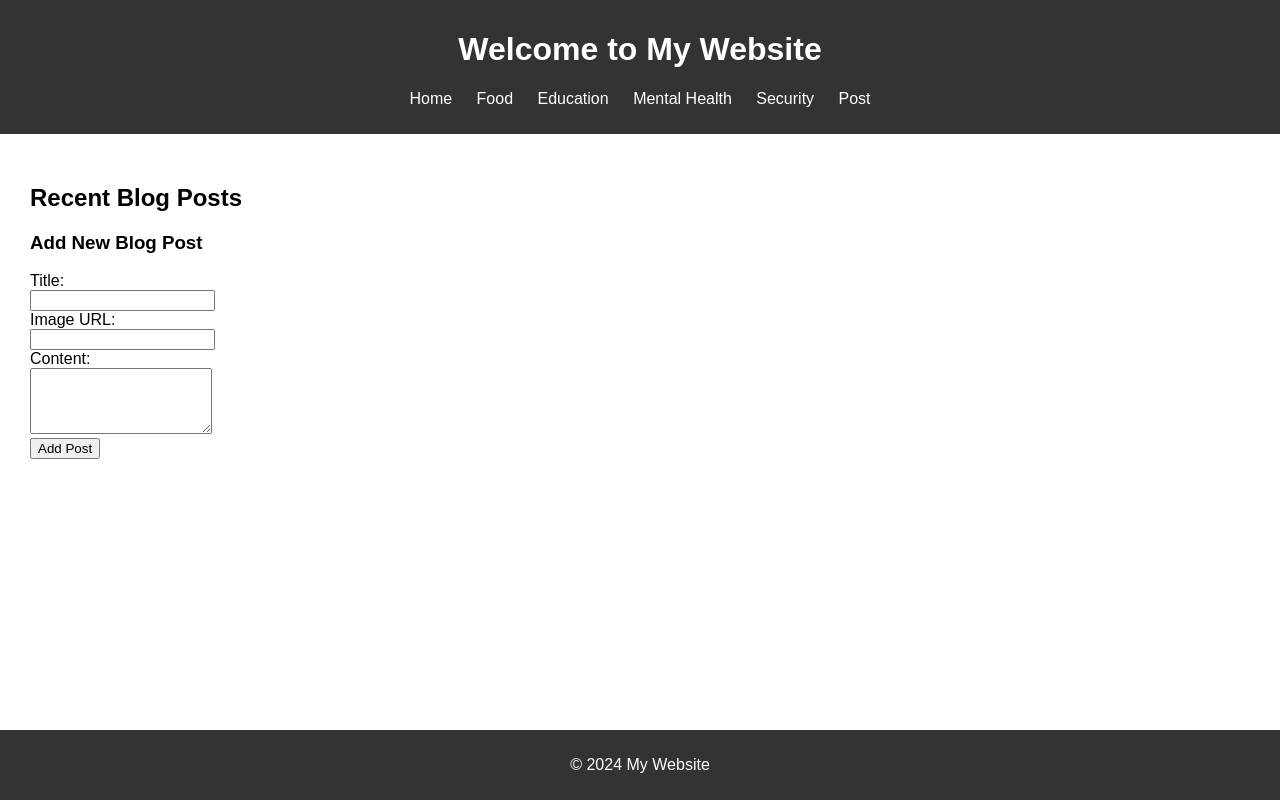
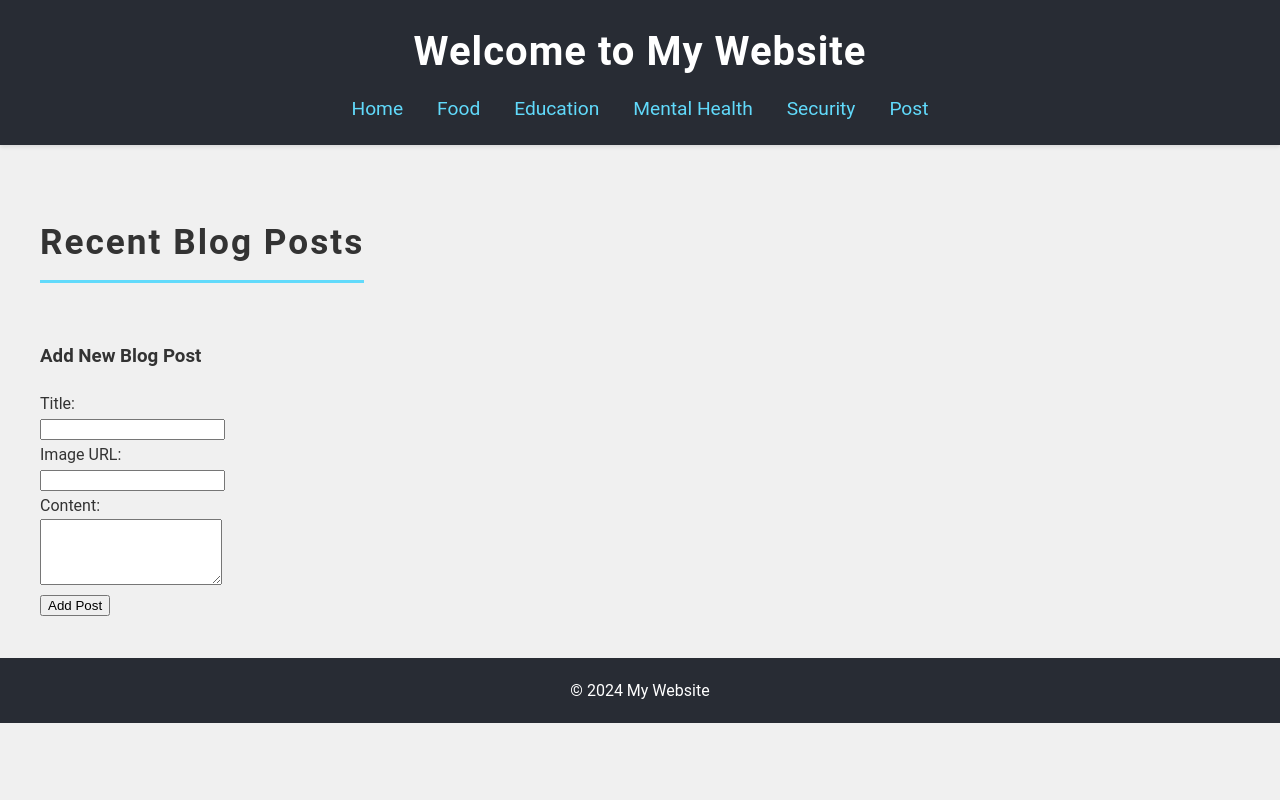
Before and after one commit to ImrulNYC/hack_ctp, a Flask app: page /post in a window 1280 px wide. Run offline with Flask 3, Linux system fonts and the light colour scheme.

Commit message:
added css for posts

```diff
--- a/static/styles.css
+++ b/static/styles.css
@@ -1,42 +1,153 @@
+/* General Styles */
 body {
-    font-family: Arial, sans-serif;
+    font-family: 'Roboto', sans-serif;
     margin: 0;
     padding: 0;
+    background-color: #f0f0f0;
+    color: #333;
+    line-height: 1.6;
 }
 
+/* Header Styles */
 header {
-    background-color: #333;
+    background-color: #282c34;
     color: white;
-    padding: 10px 0;
+    padding: 20px 0;
     text-align: center;
+    box-shadow: 0 2px 4px rgba(0, 0, 0, 0.1);
+}
+
+header h1 {
+    margin: 0;
+    font-size: 2.5em;
+    letter-spacing: 1px;
 }
 
 nav ul {
-    list-style: none;
+    list-style-type: none;
     padding: 0;
+    margin: 10px 0 0 0;
 }
 
 nav ul li {
-    display: inline;
-    margin: 0 10px;
+    display: inline-block;
+    margin: 0 15px;
 }
 
 nav ul li a {
-    color: white;
+    color: #61dafb;
     text-decoration: none;
+    font-size: 1.2em;
+    transition: color 0.3s ease;
 }
 
-section {
-    padding: 20px;
-    margin: 10px;
+nav ul li a:hover {
+    color: #21a1f1;
 }
 
+/* Post Section Styles */
+section {
+    padding: 40px 20px;
+    max-width: 1200px;
+    margin: 0 auto;
+}
+
+section h2 {
+    font-size: 2.2em;
+    color: #333;
+    text-align: center;
+    margin-bottom: 40px;
+    position: relative;
+    padding-bottom: 10px;
+    display: inline-block;
+    letter-spacing: 2px;
+    border-bottom: 3px solid #61dafb;
+}
+
+.post {
+    background-color: white;
+    padding: 20px;
+    margin-bottom: 30px;
+    border-radius: 10px;
+    box-shadow: 0 4px 8px rgba(0, 0, 0, 0.1);
+    transition: transform 0.3s ease, box-shadow 0.3s ease;
+}
+
+.post:hover {
+    transform: translateY(-5px);
+    box-shadow: 0 8px 16px rgba(0, 0, 0, 0.2);
+}
+
+.post h3 {
+    font-size: 1.8em;
+    margin-top: 0;
+    color: #333;
+}
+
+.post img {
+    max-width: 100%;
+    height: auto;
+    border-radius: 8px;
+    margin-bottom: 15px;
+    transition: transform 0.3s ease;
+}
+
+.post img:hover {
+    transform: scale(1.05);
+}
+
+.post p {
+    font-size: 1.1em;
+    line-height: 1.8;
+    color: #555;
+}
+
+.post a {
+    color: #61dafb;
+    text-decoration: none;
+    font-weight: bold;
+    display: inline-block;
+    margin-top: 10px;
+    transition: color 0.3s ease;
+}
+
+.post a:hover {
+    color: #21a1f1;
+}
+
+/* Footer Styles */
 footer {
-    background-color: #333;
+    background-color: #282c34;
     color: white;
     text-align: center;
-    padding: 10px 0;
-    position: fixed;
+    padding: 20px 0;
+    position: relative;
+    bottom: 0;
     width: 100%;
-    bottom: 0;
 }
+
+footer p {
+    margin: 0;
+    font-size: 1em;
+}
+
+/* Responsive Design */
+@media (max-width: 768px) {
+    nav ul li {
+        display: block;
+        margin: 10px 0;
+        text-align: center;
+    }
+
+    .post {
+        padding: 15px;
+    }
+
+    .post h3 {
+        font-size: 1.5em;
+    }
+
+    section h2 {
+        font-size: 1.8em;
+    }
+}
--- a/templates/index.html
+++ b/templates/index.html
@@ -5,7 +5,7 @@
     <meta charset="UTF-8">
     <meta name="viewport" content="width=device-width, initial-scale=1.0">
     <title>Subscribe Page</title>
-    <link rel="stylesheet" href="{{ url_for('static', filename='index.css') }}">
+    <link rel="stylesheet" href="{{ url_for('static', filename='styles.css') }}">
 </head>
 
 <body>
```
